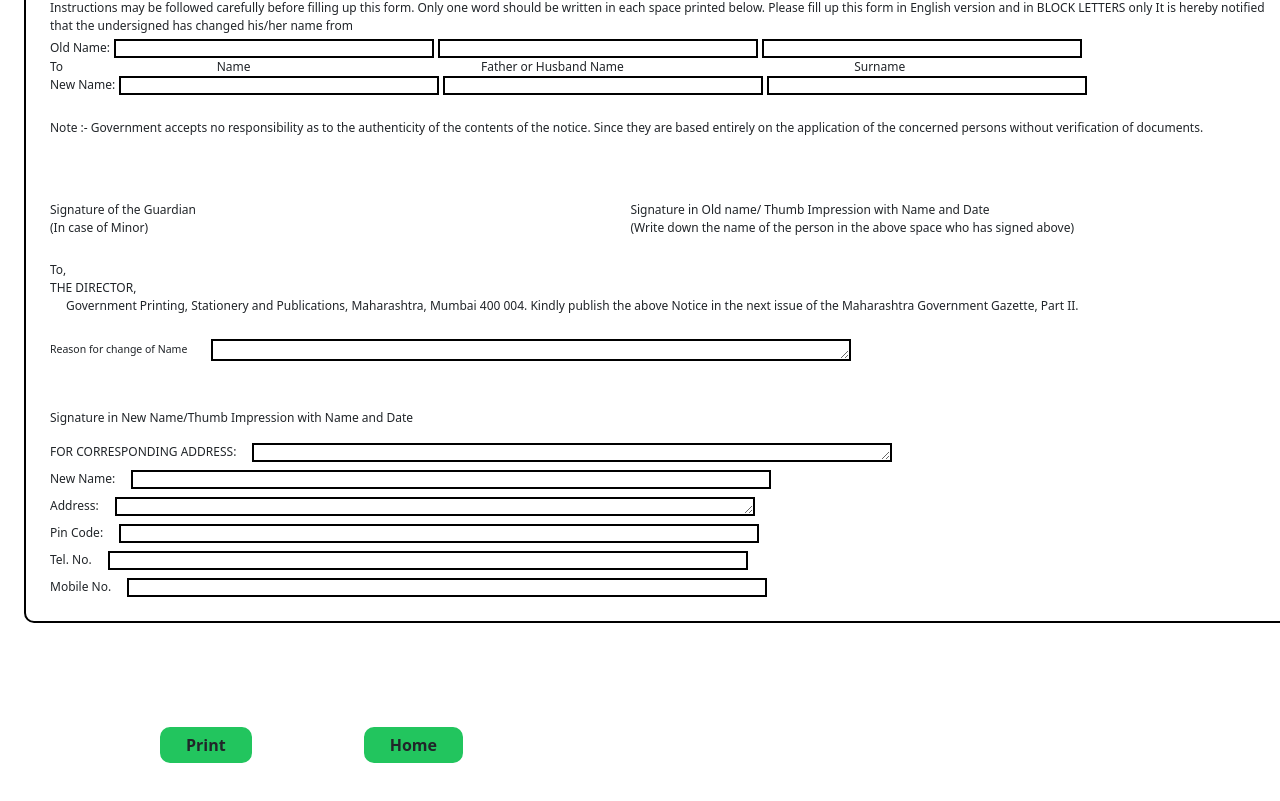
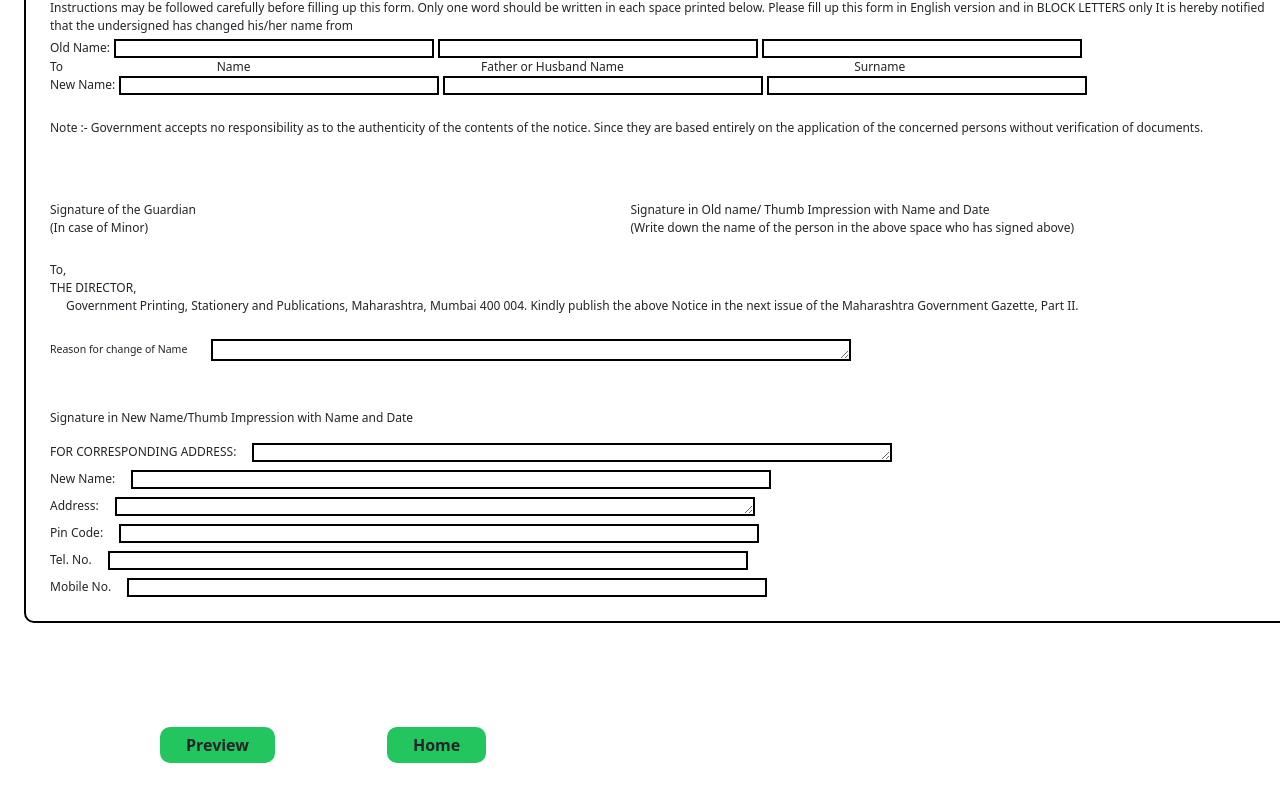
Before and after one commit to PrgrmrHarshShukla/NewProject, a React (Vite) app in the folder client/: page /form in a window 1280 px wide. Shown: the part 231-1032 px from the top of the page. Built offline with nearby package versions, Linux system fonts and the light colour scheme.

Commit message:
Form bug fixed.

```diff
--- a/client/src/components/Form.jsx
+++ b/client/src/components/Form.jsx
@@ -14,25 +14,35 @@ function Form() {
    const printCall = (e) => {
       e.preventDefault()
 
+      // document.getElementById("input9").style.border = "none"
+      // document.getElementById("input10").style.border = "none"
+      // document.getElementById("input12").style.border = "none"
       document.getElementById("print").style.visibility = "hidden"
       document.getElementById("nav").style.visibility = "hidden"
-      // document.getElementById("input9").style.border = "none"
-      // document.getElementById("input10").style.border = "none"
       document.getElementById("input11").style.border = "none"
-      // document.getElementById("input12").style.border = "none"
       document.getElementById("input13").style.border = "none"
       document.getElementById("input14").style.border = "none"
       document.getElementById("input15").style.border = "none"
       document.getElementById("last").remove()
 
+      window.print()
+      // location.reload()
+      navigate("/")
 
-      window.print()
-      location.reload()
+      // document.getElementById("print").style.visibility = "visible"
+      // document.getElementById("nav").style.visibility = "visible"
+      // document.getElementById("input11").style.border = "2px solid black"
+      // document.getElementById("input13").style.border = "2px solid black"
+      // document.getElementById("input14").style.border = "2px solid black"
+
+      // document.getElementById("input15").style.border = "2px solid black"
+      // document.getElementById("main").appendChild(document.getElementById("last"))
+
    }
 
 
   return (
-   <div className="flex flex-col">
+   <div id="main" className="flex flex-col">
    <div className="m-4 pt-0 p-4 overflow-x-hidden overflow-y-auto border-2 border-black rounded-[10px] text-[12px] ">
 
       <img src="src\assets\form.png" className="w-28" />
@@ -144,7 +154,7 @@ function Form() {
          className="border-2 bg-green-500 border-green-500 ml-40 py-1 rounded-[10px] mx-20 font-semibold my-20 px-4 hover:border-2 hover:border-black"
          id="print"
          onClick={printCall}
-      >Print</button>
+      >Preview</button>
       <button
          id="nav"
          className="border-2 bg-green-500 border-green-500 py-1 rounded-[10px] mx-8 font-semibold my-20 px-4 hover:border-2 hover:border-black"
```
